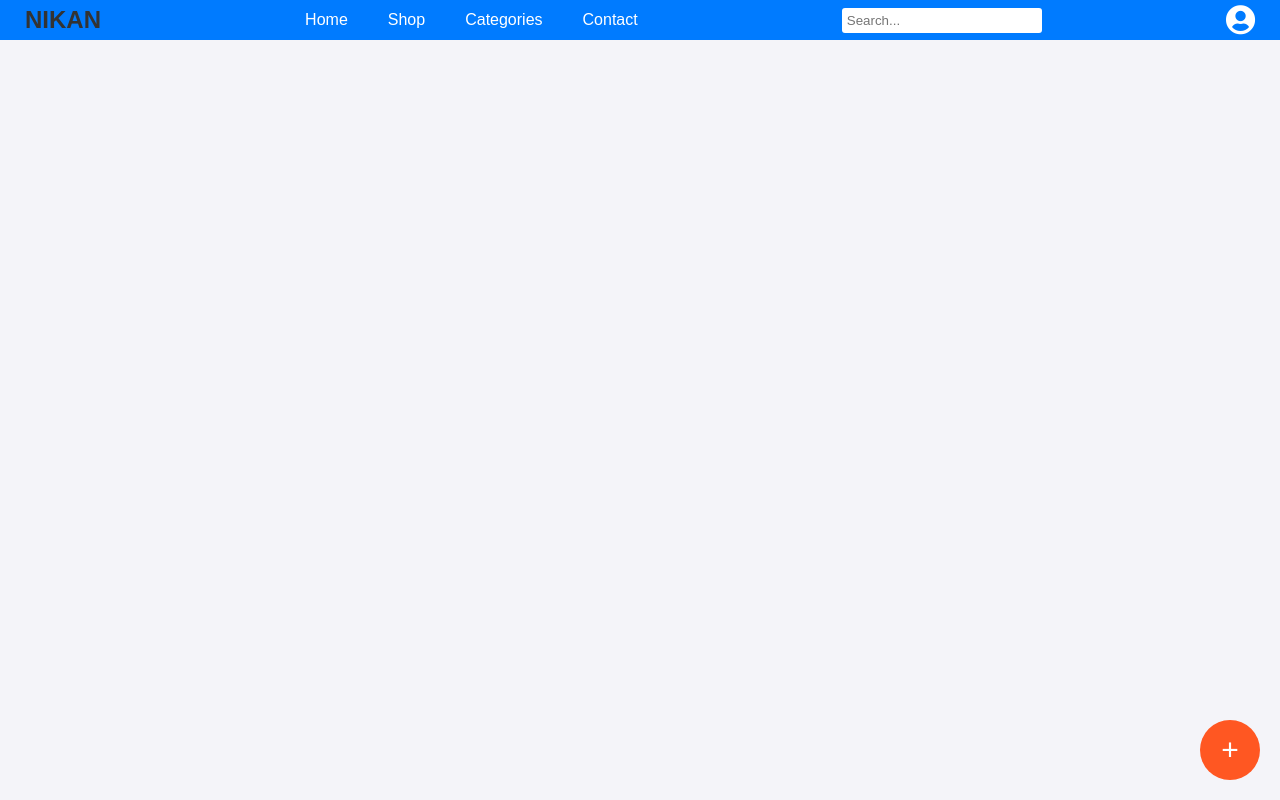
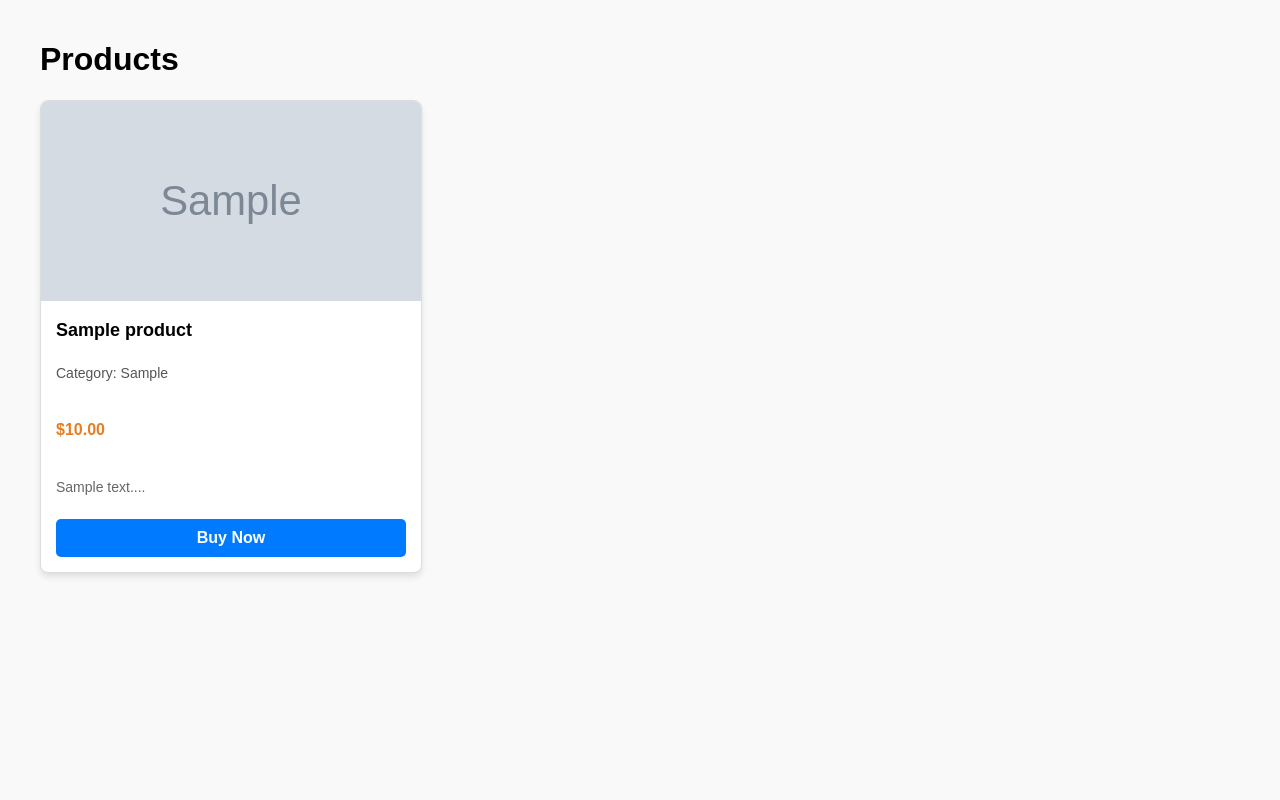
Before and after one commit to Sampathcode12/E-commerce-site, a PHP site: page /Home.php in a window 1280 px wide. Run offline with PHP 8.4, Linux system fonts and the light colour scheme; tables that the repository leaves empty or names only in its code hold one stand-in row (values such as "Sample post"); grey boxes marked "Sample" are stand-in pictures.

Commit message:
after creating home page with buy bottun

```diff
--- a/page/Home.php
+++ b/page/Home.php
@@ -1,34 +1,130 @@
+<?php
+include("Database.php");
 
-<?php
-include 'header.php';
-
-
+// Fetch products from the database
+$sql = "SELECT id, name, category, price, image_path, description FROM products";
+$result = $conn->query($sql);
 ?>
 
 <!DOCTYPE html>
 <html lang="en">
+
 <head>
     <meta charset="UTF-8">
     <meta name="viewport" content="width=device-width, initial-scale=1.0">
-    <title>NIKAN - E-commerce</title>
-    <!-- Font Awesome for icons -->
-    <link href="https://cdnjs.cloudflare.com/ajax/libs/font-awesome/5.15.3/css/all.min.css" rel="stylesheet">
-    <link rel="stylesheet" href="styles.css">
+    <title>Product Display</title>
+    <style>
+        body {
+            font-family: Arial, sans-serif;
+            margin: 0;
+            padding: 0;
+            background-color: #f9f9f9;
+        }
+
+        .container {
+            padding: 20px;
+            max-width: 1200px;
+            margin: 0 auto;
+        }
+
+        .product-grid {
+            display: flex;
+            flex-wrap: wrap;
+            gap: 20px;
+        }
+
+        .product-card {
+            background-color: #fff;
+            border: 1px solid #ddd;
+            border-radius: 8px;
+            width: calc(33.33% - 20px);
+            box-shadow: 0 4px 6px rgba(0, 0, 0, 0.1);
+            overflow: hidden;
+            transition: transform 0.2s;
+        }
+
+        .product-card:hover {
+            transform: scale(1.02);
+        }
+
+        .product-image {
+            width: 100%;
+            height: 200px;
+            object-fit: cover;
+        }
+
+        .product-details {
+            padding: 15px;
+            display: flex;
+            flex-direction: column;
+            gap: 10px;
+        }
+
+        .product-name {
+            font-size: 18px;
+            font-weight: bold;
+            margin: 0;
+        }
+
+        .product-category {
+            font-size: 14px;
+            color: #555;
+        }
+
+        .product-price {
+            font-size: 16px;
+            color: #e67e22;
+            font-weight: bold;
+        }
+
+        .product-description {
+            font-size: 14px;
+            color: #666;
+        }
+
+        .buy-button {
+            display: block;
+            padding: 10px;
+            background-color: #007bff;
+            color: #fff;
+            text-align: center;
+            border: none;
+            border-radius: 5px;
+            text-decoration: none;
+            font-size: 16px;
+            font-weight: bold;
+            cursor: pointer;
+            transition: background-color 0.2s;
+        }
+
+        .buy-button:hover {
+            background-color: #0056b3;
+        }
+    </style>
 </head>
 
 <body>
+    <div class="container">
+        <h1>Products</h1>
+        <div class="product-grid">
+            <?php if ($result->num_rows > 0) : ?>
+                <?php while ($row = $result->fetch_assoc()) : ?>
+                    <div class="product-card">
+                        <img src="<?php echo $row['image_path']; ?>" alt="<?php echo $row['name']; ?>" class="product-image">
+                        <div class="product-details">
+                            <h3 class="product-name"><?php echo $row['name']; ?></h3>
+                            <p class="product-category">Category: <?php echo ucfirst($row['category']); ?></p>
+                            <p class="product-price">$<?php echo number_format($row['price'], 2); ?></p>
+                            <p class="product-description"><?php echo substr($row['description'], 0, 50) . '...'; ?></p>
+                            <a href="buy_now.php?product_id=<?php echo $row['id']; ?>" class="buy-button">Buy Now</a>
+                        </div>
+                    </div>
+                <?php endwhile; ?>
+            <?php else : ?>
+                <p>No products available.</p>
+            <?php endif; ?>
+        </div>
+    </div>
+</body>
 
-
-
-
-    <!-- Floating Action Button (Quick Add Item) -->
-    <div class="floating-button">
-        <button onclick="window.location.href='add_product.php'">+</button>
-    </div>
-
-    <!-- Main Page Content -->
-
-
-    <script src="script.js"></script>
-</body>
 </html>
```
